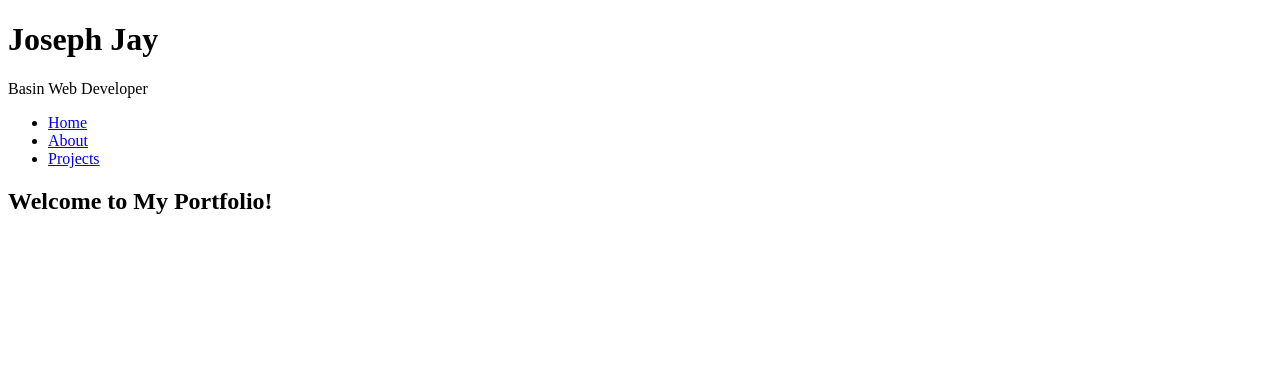
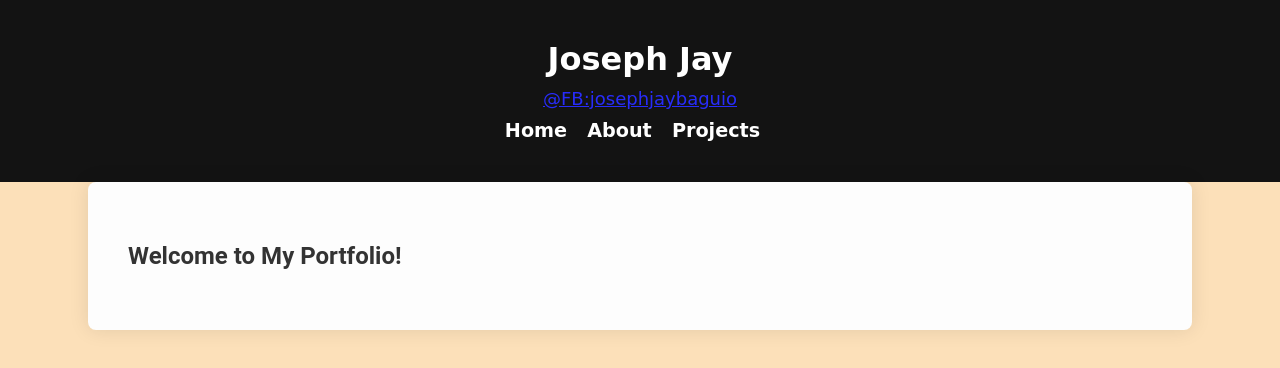
Before and after one commit to tiptip123/Single-Page-Application, a plain HTML site: page index.html in a window 1280 px wide. Drawn offline with Linux system fonts and the light colour scheme.

Commit message:
added styles in css file

```diff
--- a/CSS/jay.css
+++ b/CSS/jay.css
@@ -0,0 +1,84 @@
+body {
+    font-family: 'Roboto', Arial, sans-serif;
+    margin: 0;
+    padding: 0;
+    background-color:rgb(252, 224, 185);
+    color: #333;
+}
+
+.container {
+    width: 80%;
+    margin: 0 auto;
+}
+
+header {
+    background-color: rgb(19, 19, 19);
+    color: rgb(255, 255, 255);
+    padding: 40px 0;
+    text-align: center;
+    font-family: cursive;
+}
+
+header h1 {
+    margin: 0;
+}
+
+header p {
+    margin: 10px 0;
+    font-size: 18px;
+}
+header a {
+    margin: 10px 0;
+    font-size: 18px;
+    color: rgb(40, 44, 250);
+}
+
+nav ul {
+    list-style-type: none;
+    margin: 0;
+    padding: 0;
+}
+
+nav li {
+    display: inline;
+    margin-right: 15px;
+}
+
+nav a {
+    text-decoration: none;
+    color:rgb(255, 255, 255);
+    font-weight: bold;
+    transition: color 0.3s;
+    font-size: larger;
+}
+
+nav a:hover {
+    color: #00ff55; /* Change color on hover */
+}
+
+main {
+    background-color: rgb(253, 253, 253);
+    padding: 40px;
+    margin-top: 20px;
+    border-radius: 8px;
+    box-shadow: 0 0 20px rgba(0, 0, 0, 0.1);
+}
+
+.project {
+    margin-bottom: 20px;
+}
+
+@media (max-width: 768px) {
+    header {
+        padding: 20px 0;
+    }
+
+    header h1 {
+        font-size: xx-large;
+
+    }
+
+    header p {
+        font-size: 16px;
+    }
+}
--- a/index.html
+++ b/index.html
@@ -10,7 +10,7 @@
     <header>
         <div class="container">
             <h1>Joseph Jay</h1>
-            <p>Basin Web Developer</p>
+            <p ><a href="https://www.facebook.com/jjay.baguio.1">@FB:josephjaybaguio</a></p>
             <nav>
                 <ul>
                     <li><a href="#" onclick="navigateTo('home')">Home</a></li>
```
